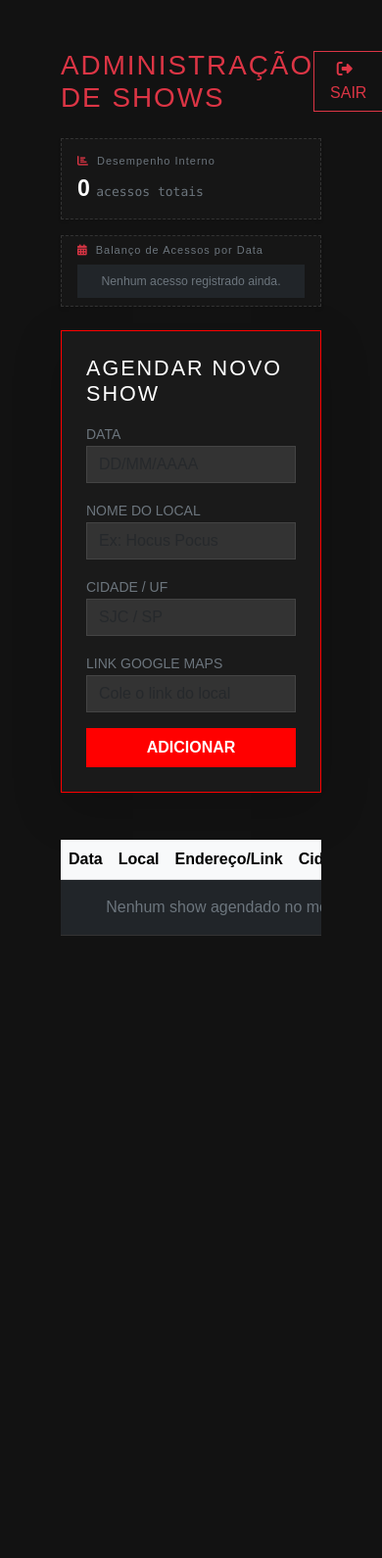
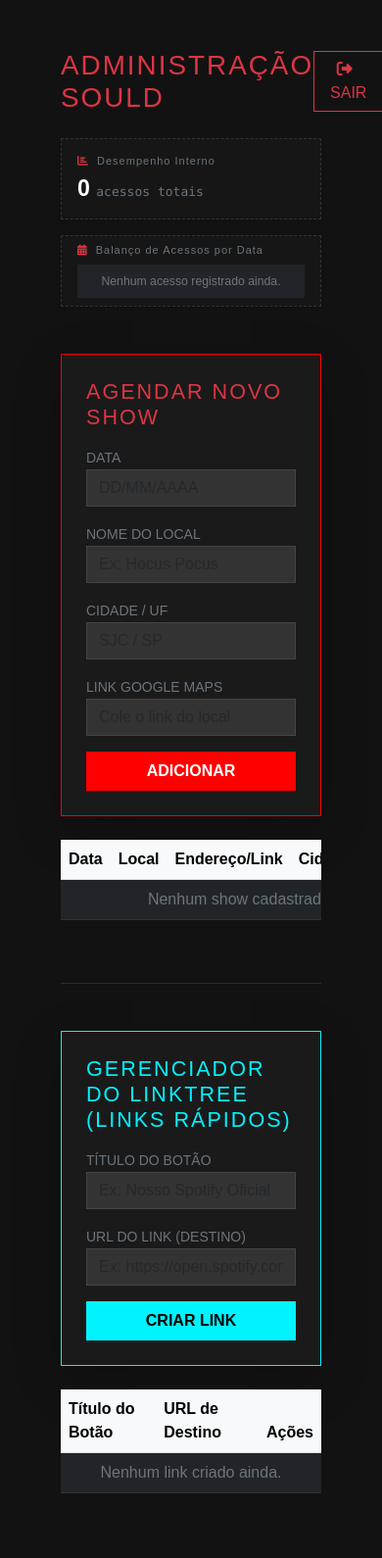
Before and after one commit to hildneylopes16-glitch/site-sould, a Flask app: page /admin in a window 390 px wide. Shown: the whole page at 98% size. Before the commit the page ends 955 px from the top, so only its background shows below. Run offline with Flask 3, Linux system fonts and the light colour scheme.

Commit message:
update admin.txt
update

```diff
--- a/templates/admin.html
+++ b/templates/admin.html
@@ -18,7 +18,6 @@
         .link-admin { color: #ff0000; text-decoration: none; }
         .link-admin:hover { text-decoration: underline; }
 
-        /* Estilos do Indicador de Acessos */
         .card-metricas { background: #161616; border: 1px dashed #333; border-radius: 0; height: 100%; }
         .scroll-historico { max-height: 110px; overflow-y: auto; }
         .scroll-historico::-webkit-scrollbar { width: 5px; }
@@ -30,13 +29,13 @@
 <body>
     <div class="container">
         <div class="d-flex justify-content-between align-items-center mb-4">
-            <h1 class="text-danger m-0">ADMINISTRAÇÃO DE SHOWS</h1>
+            <h1 class="text-danger m-0">ADMINISTRAÇÃO SOULD</h1>
             <a href="{{ url_for('logout') }}" class="btn btn-outline-danger rounded-0 px-3">
                 <i class="fas fa-sign-out-alt me-2"></i>SAIR
             </a>
         </div>
 
-        <div class="row mb-4 g-3">
+        <div class="row mb-5 g-3">
             <div class="col-md-4">
                 <div class="card card-metricas shadow-sm">
                     <div class="card-body py-3 d-flex flex-column justify-content-center">
@@ -77,10 +76,10 @@
             </div>
         </div>
 
-        <div class="card-admin mb-5 shadow-lg">
-            <h4 class="mb-3">Agendar Novo Show</h4>
-
+        <div class="card-admin mb-4 shadow-lg">
+            <h4 class="mb-3 text-danger">Agendar Novo Show</h4>
             <form action="{{ url_for('admin') }}" method="POST" class="row g-3">
+                <input type="hidden" name="form_type" value="show">
                 <div class="col-md-2">
                     <label class="small text-secondary">DATA</label>
                     <input type="text" name="data" class="form-control" placeholder="DD/MM/AAAA" required>
@@ -103,7 +102,7 @@
             </form>
         </div>
 
-        <div class="table-responsive">
+        <div class="table-responsive mb-5">
             <table class="table table-dark table-hover align-middle">
                 <thead class="table-light text-dark">
                     <tr>
@@ -132,19 +131,67 @@
                         <td class="text-center">
                             <a href="{{ url_for('excluir_show_painel', id=show.id) }}"
                                class="btn btn-sm btn-outline-warning rounded-0"
-                               onclick="return confirm('Tem certeza que deseja remover este show?')">
-                               Excluir
-                            </a>
+                               onclick="return confirm('Deseja remover este show?')">Excluir</a>
                         </td>
                     </tr>
                     {% else %}
                     <tr>
-                        <td colspan="5" class="text-center text-secondary py-3">Nenhum show agendado no momento.</td>
+                        <td colspan="5" class="text-center text-secondary py-2">Nenhum show cadastrado.</td>
                     </tr>
                     {% endfor %}
                 </tbody>
             </table>
         </div>
+
+        <hr class="border-secondary my-5">
+
+        <div class="card-admin mb-4 shadow-lg" style="border-color: #00f3ff;">
+            <h4 class="mb-3" style="color: #00f3ff;">Gerenciador do LinkTree (Links Rápidos)</h4>
+            <form action="{{ url_for('admin') }}" method="POST" class="row g-3">
+                <input type="hidden" name="form_type" value="linktree">
+                <div class="col-md-4">
+                    <label class="small text-secondary">TÍTULO DO BOTÃO</label>
+                    <input type="text" name="titulo" class="form-control" placeholder="Ex: Nosso Spotify Oficial" required>
+                </div>
+                <div class="col-md-6">
+                    <label class="small text-secondary">URL DO LINK (DESTINO)</label>
+                    <input type="url" name="url" class="form-control" placeholder="Ex: https://open.spotify.com/..." required>
+                </div>
+                <div class="col-md-2 d-flex align-items-end">
+                    <button type="submit" class="btn w-100 py-2" style="background-color: #00f3ff; color: black; font-weight: bold; border: none; border-radius: 0;">CRIAR LINK</button>
+                </div>
+            </form>
+        </div>
+
+        <div class="table-responsive">
+            <table class="table table-dark table-hover align-middle">
+                <thead class="table-light text-dark">
+                    <tr>
+                        <th>Título do Botão</th>
+                        <th>URL de Destino</th>
+                        <th class="text-center">Ações</th>
+                    </tr>
+                </thead>
+                <tbody>
+                    {% for link in links %}
+                    <tr>
+                        <td class="fw-bold text-info">{{ link.titulo }}</td>
+                        <td class="small text-secondary">{{ link.url }}</td>
+                        <td class="text-center">
+                            <a href="{{ url_for('excluir_link_painel', id=link.id) }}"
+                               class="btn btn-sm btn-outline-danger rounded-0"
+                               onclick="return confirm('Deseja remover este link do Linktree?')">Remover</a>
+                        </td>
+                    </tr>
+                    {% else %}
+                    <tr>
+                        <td colspan="3" class="text-center text-secondary py-2">Nenhum link criado ainda.</td>
+                    </tr>
+                    {% endfor %}
+                </tbody>
+            </table>
+        </div>
+
     </div>
 </body>
 </html>
```
